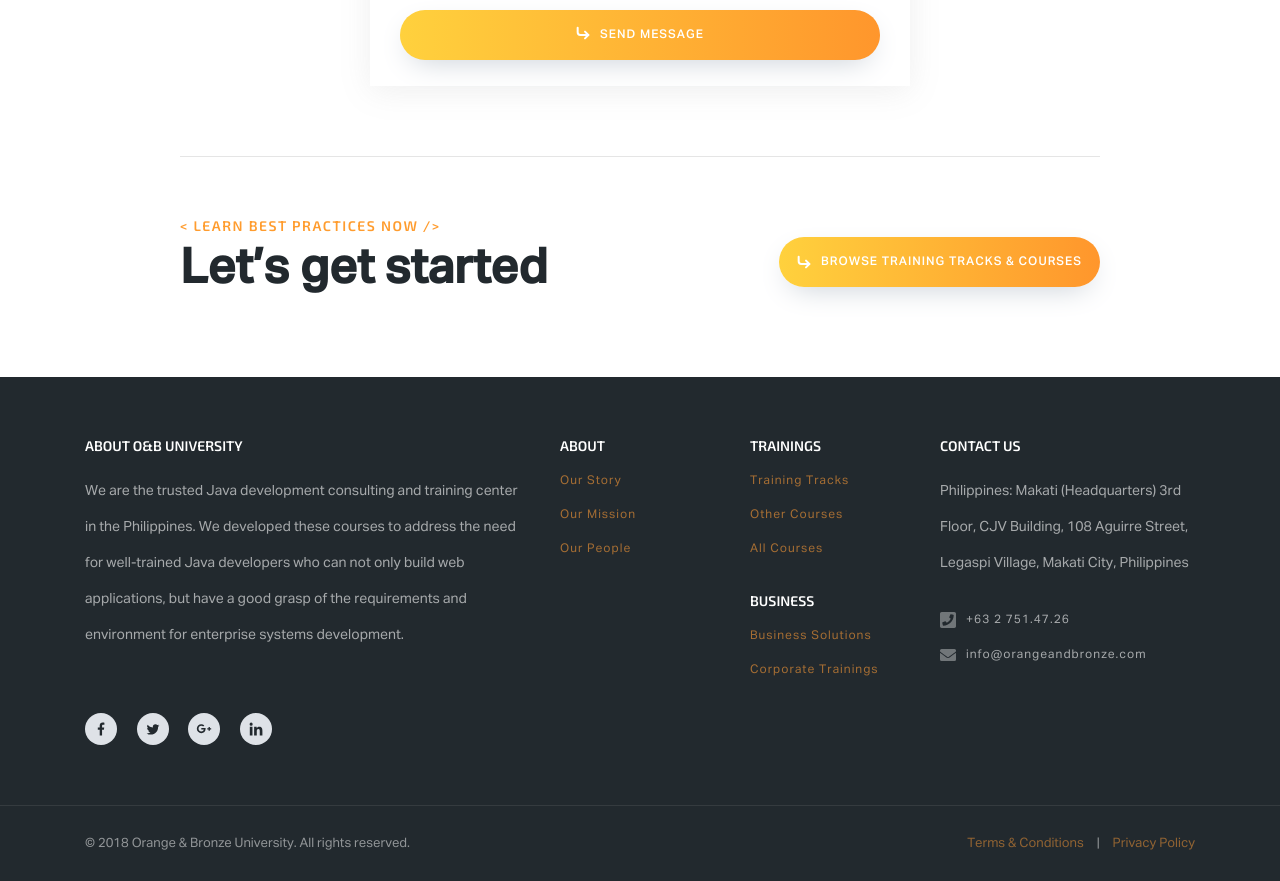
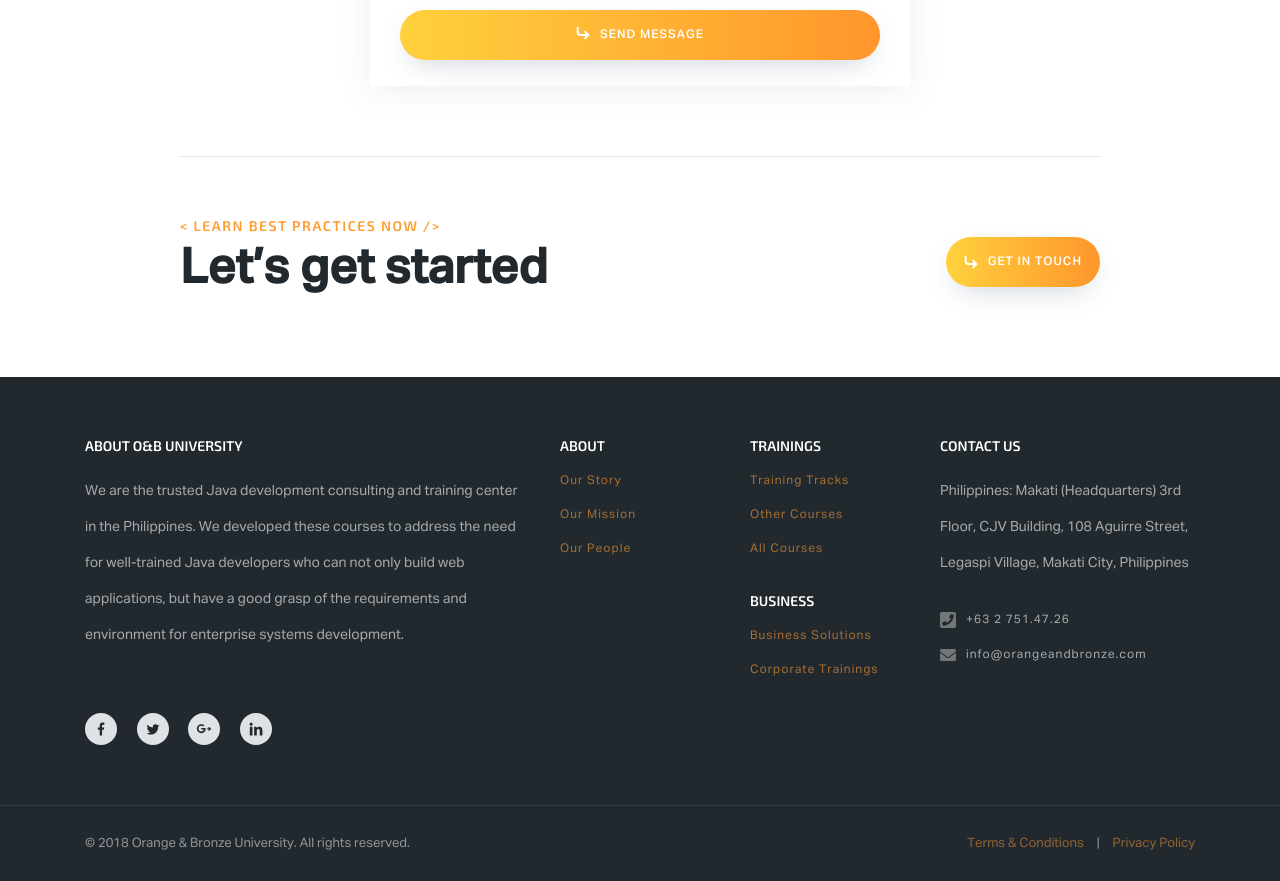
Before and after one commit to orangeandbronze/training-website, a Jekyll site: the page built from contact-us.html, in a window 1280 px wide and 900 px high, scrolled down 1719 px, cut to the strip 19-900 px from the top of the window. Built offline with Jekyll 4.4.1, drawn with Linux system fonts in a browser that asks for light colours.

```diff
--- a/_includes/get-started.html
+++ b/_includes/get-started.html
@@ -17,8 +17,8 @@
                         </h6>
                         <h2>Let’s get started</h2>
                     </div>
-                    <a href="/training/tracks" class="btn -primary">
-                        <img src="{{ "assets/img/ico-arrow-white.svg" | relative_url }}" class="ico" alt=""> BROWSE TRAINING TRACKS & COURSES
+                    <a href="/contact" class="btn -primary">
+                        <img src="{{ "assets/img/ico-arrow-white.svg" | relative_url }}" class="ico" alt=""> GET IN TOUCH
                     </a>
                 </div>
             </div>
--- /dev/null
+++ b/_posts/workshops/2018-04-03-workshop-6.markdown
@@ -0,0 +1,6 @@
+---
+date:         2018-04-03 08:05:00 +0800
+categories:   workshops
+image:        assets/img/gallery-6.jpg
+description:  Core Java and Commonly User Libraries for the Philippine Army
+---
--- a/index.html
+++ b/index.html
@@ -101,7 +101,7 @@
                 <H3>Gauge the competency of your software development staff</H3>
                 <img class="hr" src="{{ "assets/img/hr.svg" | relative_url }}">
                 <p>
-                    We provide an evaluation platform for your engineering team, which includes software development exams and behavioral feedback, that aids in assessing their current skills and provides insight for future training needs.
+                    We provide an evaluation platform for your engineering team, which includes software development exams and behavioral feedback, that aid in assessing their current skills and provide insight for future training needs.
                 </p>
                 <a href="/business/solutions" class="btn -secondary mt10">
                     <img src="{{ "assets/img/ico-arrow.svg" | relative_url }}" alt="" class="ico"> Learn More</a>
```
Also changed, not shown: _assets/img/gallery-6.jpg (added), assets/img/gallery-6.jpg (added).
